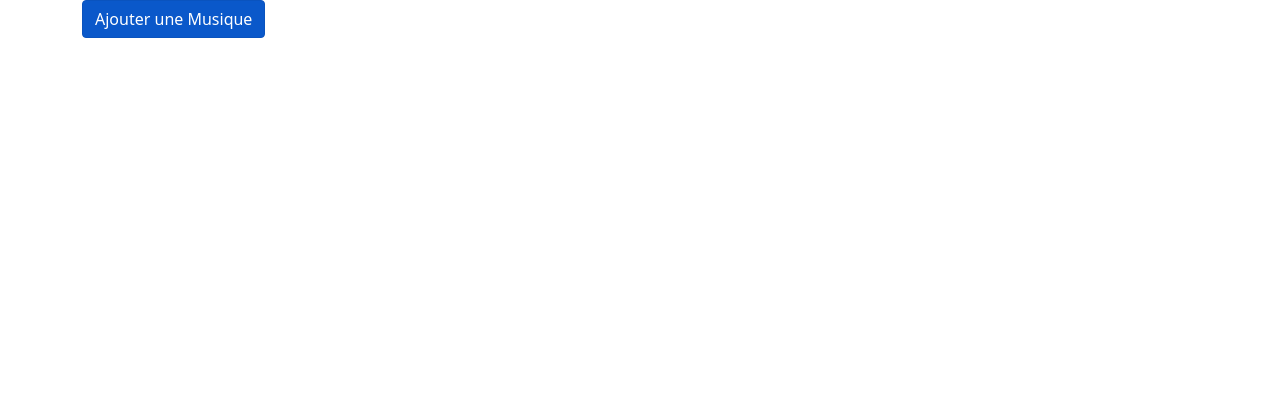
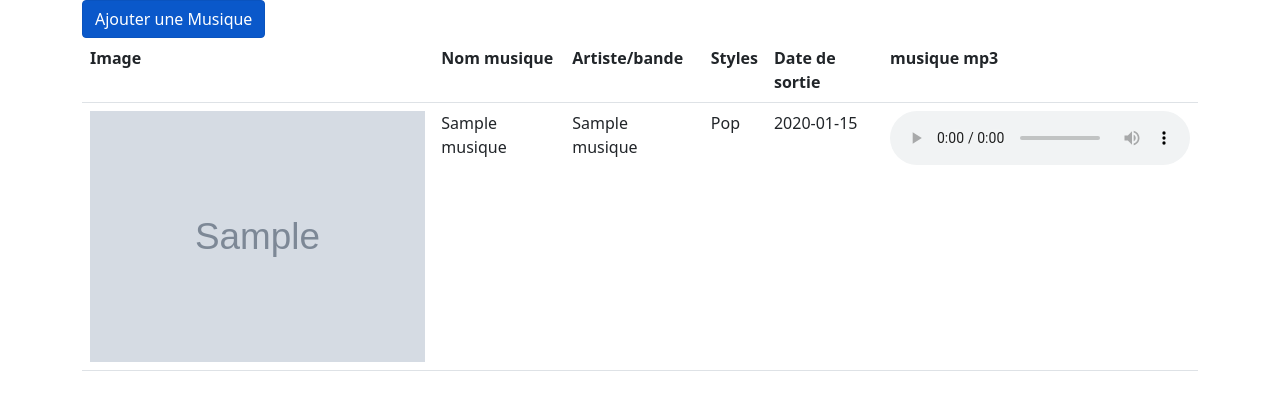
Before and after one commit to FiestyFalconer/MySounds, a PHP site: page /musiquesAdmin.php in a window 1280 px wide. Shown: the part 64-474 px from the top of the page. Run offline with PHP 8.4, Linux system fonts and the light colour scheme; the visitor is signed in with stand-in values (Sample User, id 1); data comes from the database, SQL or seed files in the repository; tables that the repository leaves empty hold one stand-in row (values such as "Sample post"); grey boxes marked "Sample" are stand-in pictures.

Commit message:
affichage admin

```diff
--- a/src/model/ajouterMusiqueModel.php
+++ b/src/model/ajouterMusiqueModel.php
@@ -33,6 +33,8 @@ function AddMusique($image, $musique, $nomMusique, $nbGenre, $nomCreator, $dateS
         $mimeTypeImage = mime_content_type($image['tmp_name']);
         $mimeTypeMusique = mime_content_type($musique['tmp_name']);
 
+        $nomImage = $uniqueNomImage.$image['name'];
+        $nomMusiqueMp3 = $uniqueNomMusique.$musique['name'];
 
         if(in_array($mimeTypeImage, $typesImage) && in_array($mimeTypeMusique, $typesAudio)){
 
@@ -44,12 +46,12 @@ function AddMusique($image, $musique, $nomMusique, $nbGenre, $nomCreator, $dateS
                     INSERT INTO `MUSIQUES`(`nomCreator`, `dateSortie`, `nomImage`, `nomMusique`, `mp3Musique`)
                     VALUES (?,?,?,?,?)
                 ");
-                $query->execute([$nomCreator,$dateSortie,$uniqueNomImage,$nomMusique, $uniqueNomMusique]);
+                $query->execute([$nomCreator,$dateSortie,$nomImage,$nomMusique, $nomMusiqueMp3]);
 
                 foreach($nbGenre as $genre){
                     $query = $db->prepare("
                     INSERT INTO `STYLES_MUSIQUES`(`idMusique`, `idStyle`)
-                    VALUES ((SELECT `idMusique` FROM `MUSIQUES` WHERE `nomMusique` = ?,(SELECT `idStyle` FROM `STYLES` WHERE `nomStyle` = ?))
+                    VALUES ((SELECT `idMusique` FROM `MUSIQUES` WHERE `nomMusique` = ?),(SELECT `idStyle` FROM `STYLES` WHERE `nomStyle` = ?))
                     ");
                     $query->execute([$nomMusique, $genre]);
                 }
--- /dev/null
+++ b/src/model/musiquesAdminModel.php
@@ -0,0 +1,32 @@
+<?php
+require_once "../src/model/connexionBd.php";
+
+function GetMusiques(){
+    try{
+        $query = GetConnexion()->prepare("
+        SELECT `idMusique`, `nomCreator`, `dateSortie`, `nomImage`, `nomMusique`, `mp3Musique`
+        FROM `MUSIQUES`
+        ");
+        $query->execute();
+        return $query->fetchAll(PDO::FETCH_ASSOC);
+    }
+    catch(PDOException $e){
+        echo 'Exception reçue : ',  $e->getMessage(), "\n";
+    }
+}
+
+function GetStyles($idMusique){
+    try{
+        $query = GetConnexion()->prepare("
+        SELECT `nomStyle` FROM `STYLES`,`STYLES_MUSIQUES`, `MUSIQUES`
+        WHERE `STYLES`.`idStyle` = `STYLES_MUSIQUES`.`idStyle`
+        AND `MUSIQUES`.`idMusique` = `STYLES_MUSIQUES`.`idMusique`
+        AND `MUSIQUES`.`idMusique` = ?
+        ");
+        $query->execute([$idMusique]);
+        return $query->fetchAll(PDO::FETCH_ASSOC);
+    }
+    catch(PDOException $e){
+        echo 'Exception reçue : ',  $e->getMessage(), "\n";
+    }
+}
--- a/src/musiquesAdmin.php
+++ b/src/musiquesAdmin.php
@@ -1,9 +1,43 @@
 <?php
 session_start();
 require_once "navBar.php";
+require_once "../src/model/musiquesAdminModel.php";
 
 if (!$_SESSION['admin']) {
     header("Location: ../src/index.php");
+}
+
+$affichage = "";
+$i = 0;
+
+$musiques = GetMusiques();
+
+foreach ($musiques as $musique) {
+    $styles = GetStyles($musique['idMusique']);
+
+    $affichage .= "<tr>";
+    $affichage .= '<td scope="col"><img class="img-fluid" id="images" src="./uploads/images/' . $musique['nomImage'] . '" alt="'. $musique['nomImage'] .'"></td>';
+    $affichage .= "<td scope='col'>".$musique['nomMusique']."</td>";
+    $affichage .= "<td scope='col'>".$musique['nomCreator']."</td>";
+    $affichage .= "<td scope='col'>";
+    foreach ($styles as $style) {
+
+        if($i == Count($styles)-1){
+            $affichage .= $style['nomStyle'];
+        }
+        else{
+            $affichage .= $style['nomStyle'] . " | ";
+        }
+        $i += 1;
+    }
+    $affichage .= "</td>";
+    $affichage .= "<td scope='col'>".$musique['dateSortie']."</td>";
+    $affichage .= '<td scope="col"><audio title="Noir Désir" preload="auto" controls loop>
+    <source src="./uploads/musiques'. $musique['mp3Musique'] .'" type="audio/mp3" alt="'.$musique['mp3Musique'] .'">
+    </audio></td>';
+
+
+    $affichage .= "</tr>";
 }
 
 
@@ -44,8 +78,21 @@ if (!$_SESSION['admin']) {
                 </a>
             </div>
         </div>
+        <div class="container">
+            <table class="table">
+                <tr>
+                    <th scope="col">Image</th>
+                    <th scope="col">Nom musique</th>
+                    <th scope="col">Artiste/bande</th>
+                    <th scope="col">Styles</th>
+                    <th scope="col">Date de sortie</th>
+                    <th scope="col">musique mp3</th>
+                </tr>
 
+                <?=$affichage?>
 
+            </table>
+        </div>
     </main>
     <footer>
 
```
Also changed, not shown: src/ajouterMusique.php (+9 -2 lines), 2 other files.
